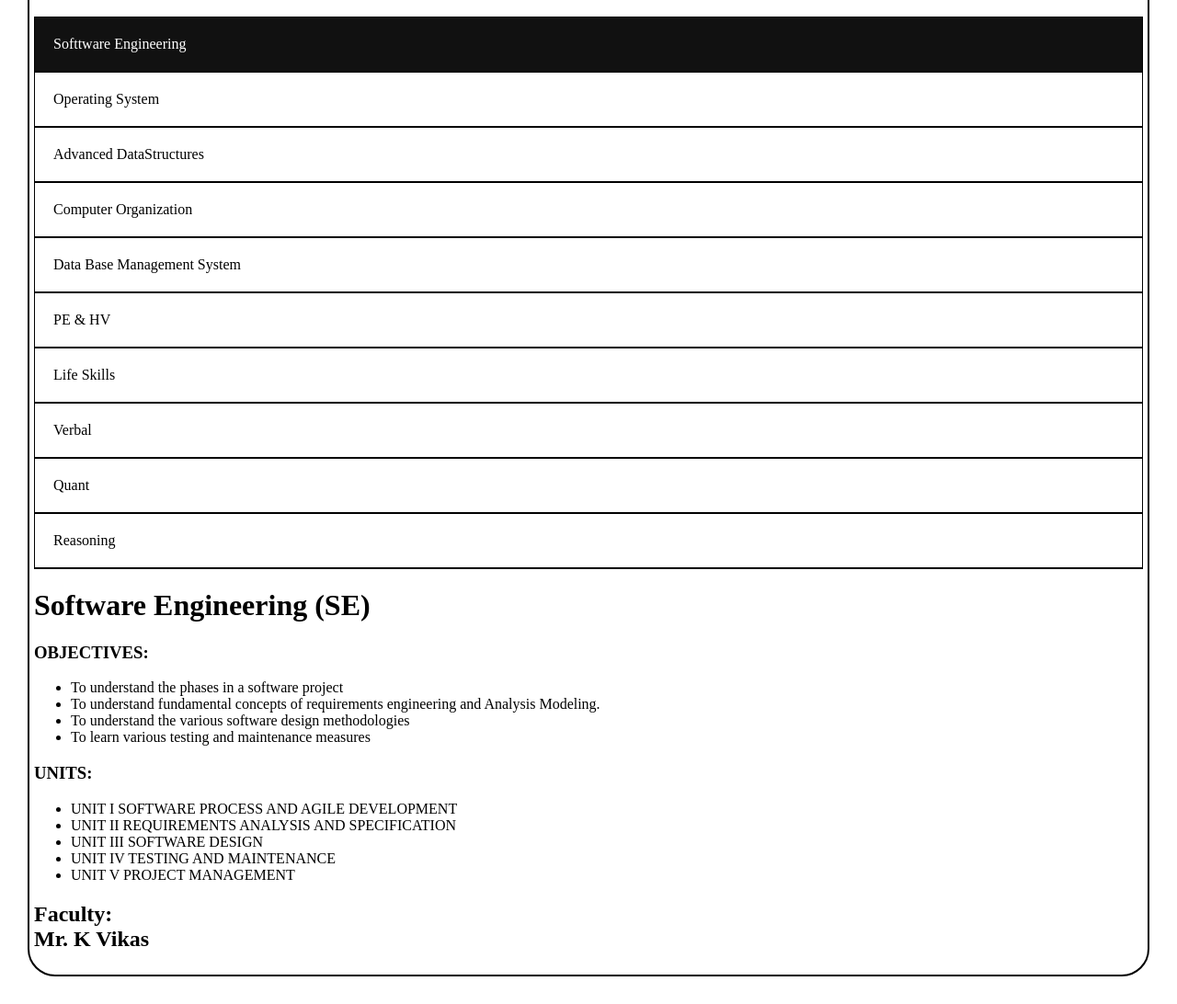
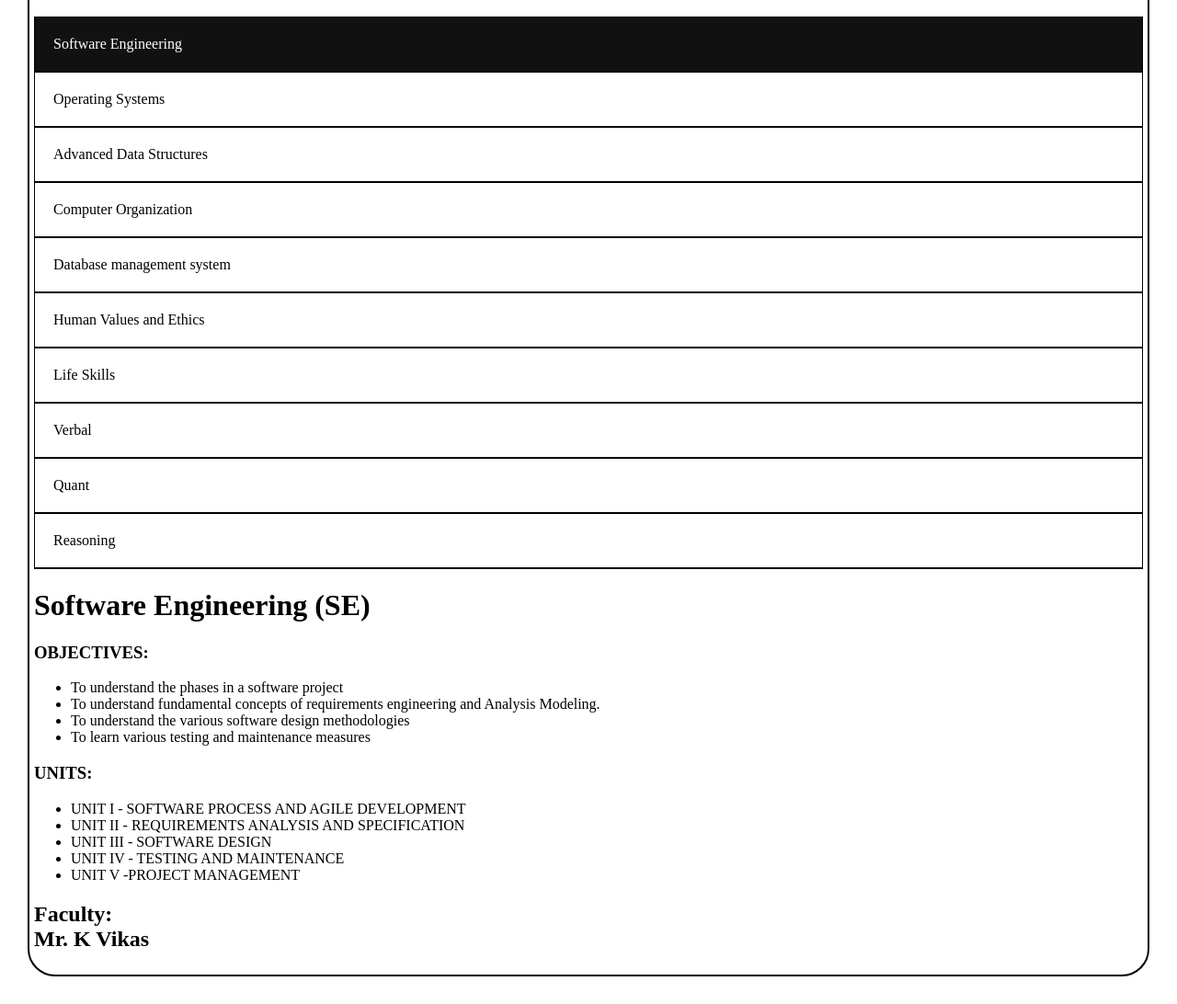
Before and after one commit to Bhavyakolluru/SecondSemester_Subjects, a plain HTML site: page index.html in a window 1280 px wide. Shown: the part 100-1192 px from the top of the page at 92% size. Drawn offline with Linux system fonts and the light colour scheme.

Commit message:
Update index.html

```diff
--- a/index.html
+++ b/index.html
@@ -2,6 +2,7 @@
 <html lang="en">
 <head>
     <meta charset="UTF-8">
+    <meta http-equiv="X-UA-Compatible" content="IE=edge">
     <meta name="viewport" content="width=device-width, initial-scale=1.0">
     <script src="script.js" defer></script>
     <title>Semester 4 Subjects</title>
@@ -12,12 +13,12 @@
     <h1 class="heading22">2-2 Subjects</h1>
 
     <ul class="tabs">
-        <li data-tab-target="#SE" class="active tab">Softtware Engineering</li>
-        <li data-tab-target="#OS" class="tab">Operating System</li>
-        <li data-tab-target="#ADS" class="tab">Advanced DataStructures</li>
+        <li data-tab-target="#SE" class="active tab">Software Engineering</li>
+        <li data-tab-target="#OS" class="tab">Operating Systems</li>
+        <li data-tab-target="#ADS" class="tab">Advanced Data Structures</li>
         <li data-tab-target="#CO" class="tab">Computer Organization</li>
-        <li data-tab-target="#DBMS" class="tab">Data Base Management System</li>
-        <li data-tab-target="#PEHV" class="tab">PE & HV</li>
+        <li data-tab-target="#DBMS" class="tab">Database management system</li>
+        <li data-tab-target="#PEHV" class="tab">Human Values and Ethics</li>
         <li data-tab-target="#Lifeskills" class="tab">Life Skills</li>
         <li data-tab-target="#Verbal" class="tab">Verbal</li>
         <li data-tab-target="#Quant" class="tab">Quant</li>
@@ -38,11 +39,11 @@
 
             <h3>UNITS:</h3>
                 <ul>
-                    <li>UNIT I SOFTWARE PROCESS AND AGILE DEVELOPMENT</li>
-                    <li>UNIT II REQUIREMENTS ANALYSIS AND SPECIFICATION</li>
-                    <li>UNIT III SOFTWARE DESIGN</li>
-                    <li>UNIT IV TESTING AND MAINTENANCE</li>
-                    <li>UNIT V PROJECT MANAGEMENT</li>
+                    <li>UNIT I - SOFTWARE PROCESS AND AGILE DEVELOPMENT</li>
+                    <li>UNIT II - REQUIREMENTS ANALYSIS AND SPECIFICATION</li>
+                    <li>UNIT III - SOFTWARE DESIGN</li>
+                    <li>UNIT IV - TESTING AND MAINTENANCE</li>
+                    <li>UNIT V -PROJECT MANAGEMENT</li>
                 </ul>
 
             <h2>Faculty: <br> Mr. K Vikas</h2>
@@ -76,7 +77,7 @@
             <p>This is the syllabus of Verbal.</p>
         </div>
         <div id="Quant" data-tab-content>
-            <h1>Quantitative Apptitude</h1>
+            <h1>Quant</h1>
             <p>This is the syllabus of Quant.</p>
         </div>
         <div id="Reasoning" data-tab-content>
```
